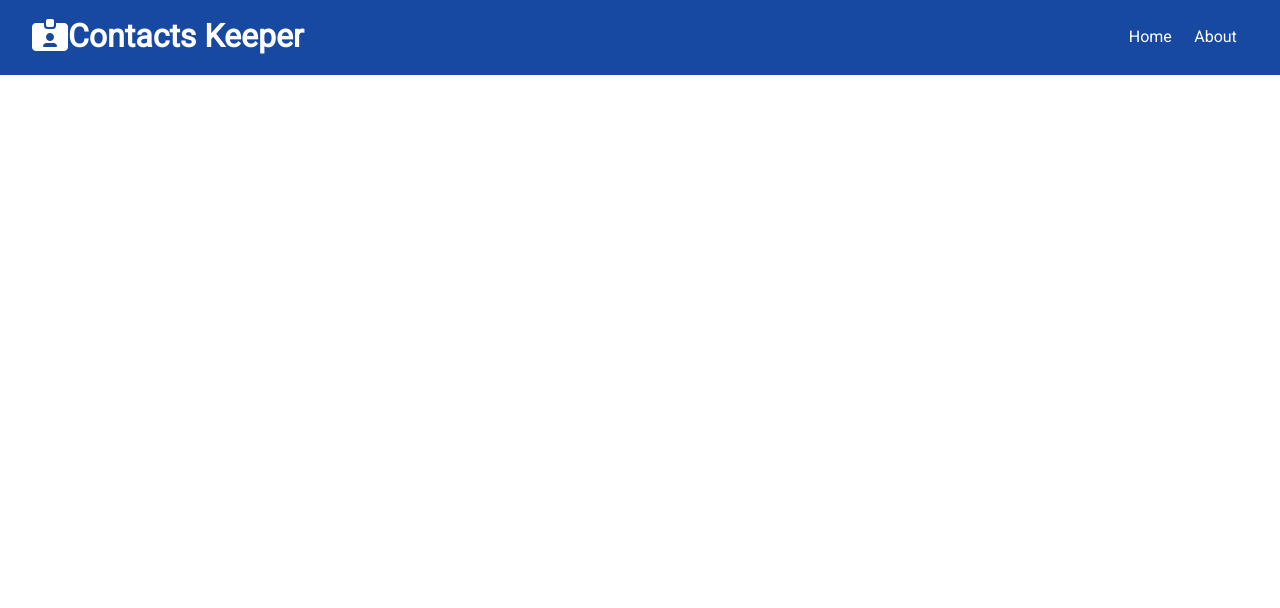
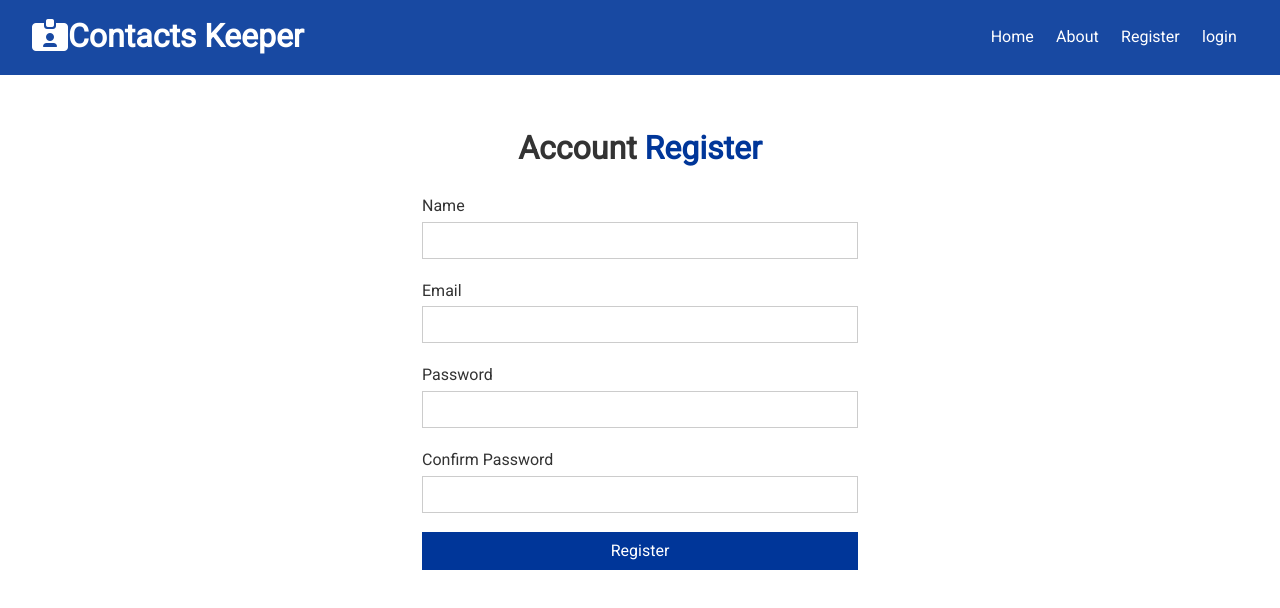
Before and after one commit to prashantbhat84/mern-contactkeeper, a React (Create React App) app in the folder client/: page /register in a window 1280 px wide. Shown: the top 608 px of the page. Built offline with nearby package versions, Linux system fonts and the light colour scheme.

Commit message:
front end login and register pages added

```diff
--- a/client/src/App.js
+++ b/client/src/App.js
@@ -1,14 +1,14 @@
-import React,{Fragment} from 'react';
-import {BrowserRouter as Router, Route,Switch} from 'react-router-dom';
-import Home  from './pages/Home';
-import About from './pages/About';
-import ContactState from './context/contact/ContactState';
-import AuthState from './context/auth/AuthState';
+import React, { Fragment } from "react";
+import { BrowserRouter as Router, Route, Switch } from "react-router-dom";
+import Home from "./pages/Home";
+import About from "./pages/About";
+import Register from "./components/auth/Register";
+import Login from "./components/auth/Login";
+import ContactState from "./context/contact/ContactState";
+import AuthState from "./context/auth/AuthState";
 
-
-
-import './App.css';
-import Navbar from './components/Navbar/Navbar';
+import "./App.css";
+import Navbar from "./components/Navbar/Navbar";
 
 function App() {
   return (
@@ -16,18 +16,19 @@
       <ContactState>
         <Router>
           <Fragment>
-      <Navbar/>
-      <div class="container">
+            <Navbar />
+            <div className="container">
               <Switch>
-     <Route exact path="/" component={Home}/>
-     <Route exact path="/about" component={About}/>
+                <Route exact path="/" component={Home} />
+                <Route exact path="/about" component={About} />
+                <Route excat path="/register" component={Register} />
+                <Route excat path="/login" component={Login} />
               </Switch>
             </div>
           </Fragment>
         </Router>
       </ContactState>
     </AuthState>
-
   );
 }
 
--- a/client/src/components/Navbar/Navbar.js
+++ b/client/src/components/Navbar/Navbar.js
@@ -1,32 +1,37 @@
-import React from 'react'
-import PropTypes from 'prop-types';
-import {Link} from 'react-router-dom';
+import React from "react";
+import PropTypes from "prop-types";
+import { Link } from "react-router-dom";
 
-
-const Navbar = ({title,icon}) => {
+const Navbar = ({ title, icon }) => {
   return (
     <div className="navbar bg-primary">
       <h1>
-            <i className={icon}/>{title}
+        <i className={icon} />
+        {title}
       </h1>
       <ul>
-                 <li><Link to="/">Home</Link></li>
-                 <li><Link to="/about">About</Link></li>
+        <li>
+          <Link to="/">Home</Link>
+        </li>
+        <li>
+          <Link to="/about">About</Link>
+        </li>
+        <li>
+          <Link to="/register">Register</Link>
+        </li>
+        <li>
+          <Link to="/login">login</Link>
+        </li>
       </ul>
-
-
-
-
     </div>
-    )
-}
-Navbar.propTypes={
-    title:PropTypes.string.isRequired,
-    icon:PropTypes.string,
-
+  );
 };
-Navbar.defaultProps={
-    title:"Contacts Keeper",
-    icon:"fas fa-id-card-alt"
-}
-export default Navbar
+Navbar.propTypes = {
+  title: PropTypes.string.isRequired,
+  icon: PropTypes.string
+};
+Navbar.defaultProps = {
+  title: "Contacts Keeper",
+  icon: "fas fa-id-card-alt"
+};
+export default Navbar;
--- /dev/null
+++ b/client/src/components/auth/Login.js
@@ -0,0 +1,49 @@
+import React, { useState } from "react";
+
+const Login = props => {
+  const [user, setUser] = useState({
+    email: "",
+    password: ""
+  });
+  const onChange = e => {
+    setUser({
+      ...user,
+      [e.target.name]: e.target.value
+    });
+  };
+  const onSubmit = e => {
+    e.preventDefault();
+    console.log("Login User");
+  };
+  const { email, password } = user;
+  return (
+    <div className="form-container">
+      <h1>
+        Account <span className="text-primary">Login</span>
+      </h1>
+      <form onSubmit={onSubmit}>
+        <div className="form-group">
+          <label htmlFor="email">Email</label>
+          <input type="email" name="email" value={email} onChange={onChange} />
+        </div>
+        <div className="form-group">
+          <label htmlFor="password">Password</label>
+          <input
+            type="password"
+            name="password"
+            value={password}
+            onChange={onChange}
+          />
+        </div>
+
+        <input
+          type="submit"
+          value="Login"
+          className="btn btn-primary btn-block"
+        />
+      </form>
+    </div>
+  );
+};
+
+export default Login;
--- /dev/null
+++ b/client/src/components/auth/Register.js
@@ -0,0 +1,63 @@
+import React, { useState } from "react";
+
+const Register = props => {
+  const [user, setUser] = useState({
+    name: "",
+    email: "",
+    password: "",
+    password2: ""
+  });
+  const onChange = e => {
+    setUser({
+      ...user,
+      [e.target.name]: e.target.value
+    });
+  };
+  const onSubmit = e => {
+    e.preventDefault();
+    console.log("Register Submit");
+  };
+  const { name, email, password, password2 } = user;
+  return (
+    <div className="form-container">
+      <h1>
+        Account <span className="text-primary">Register</span>
+      </h1>
+      <form onSubmit={onSubmit}>
+        <div className="form-group">
+          <label htmlFor="name">Name</label>
+          <input type="text" name="name" value={name} onChange={onChange} />
+        </div>
+        <div className="form-group">
+          <label htmlFor="email">Email</label>
+          <input type="email" name="email" value={email} onChange={onChange} />
+        </div>
+        <div className="form-group">
+          <label htmlFor="password">Password</label>
+          <input
+            type="password"
+            name="password"
+            value={password}
+            onChange={onChange}
+          />
+        </div>
+        <div className="form-group">
+          <label htmlFor="password2"> Confirm Password</label>
+          <input
+            type="password"
+            name="password2"
+            value={password2}
+            onChange={onChange}
+          />
+        </div>
+        <input
+          type="submit"
+          value="Register"
+          className="btn btn-primary btn-block"
+        />
+      </form>
+    </div>
+  );
+};
+
+export default Register;
```
Lines whose indentation alone changed are shown as unchanged.
